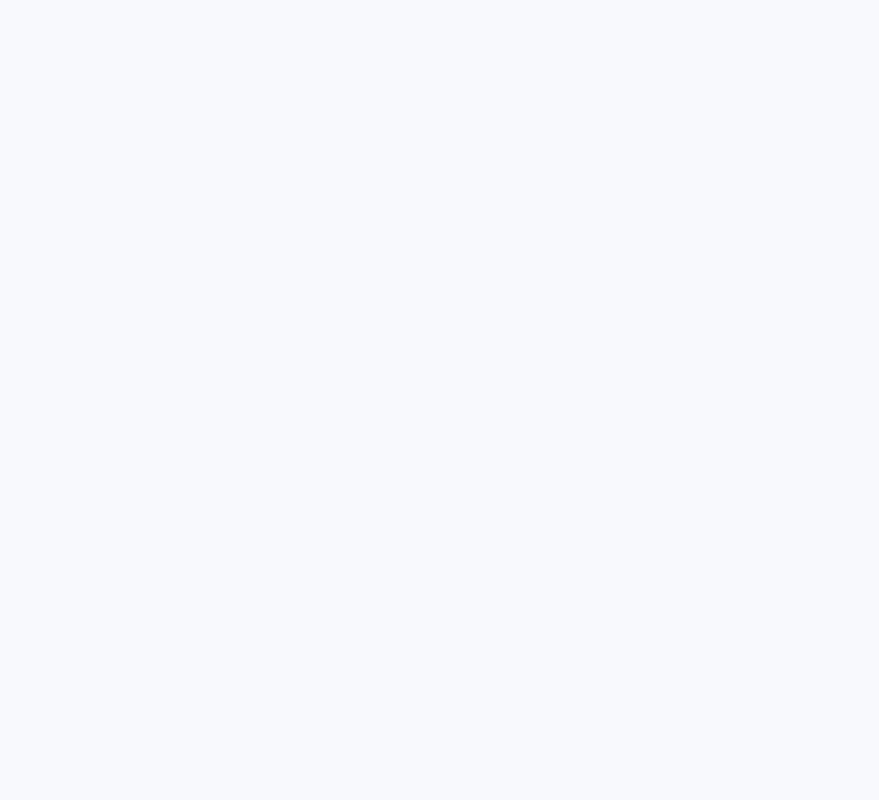
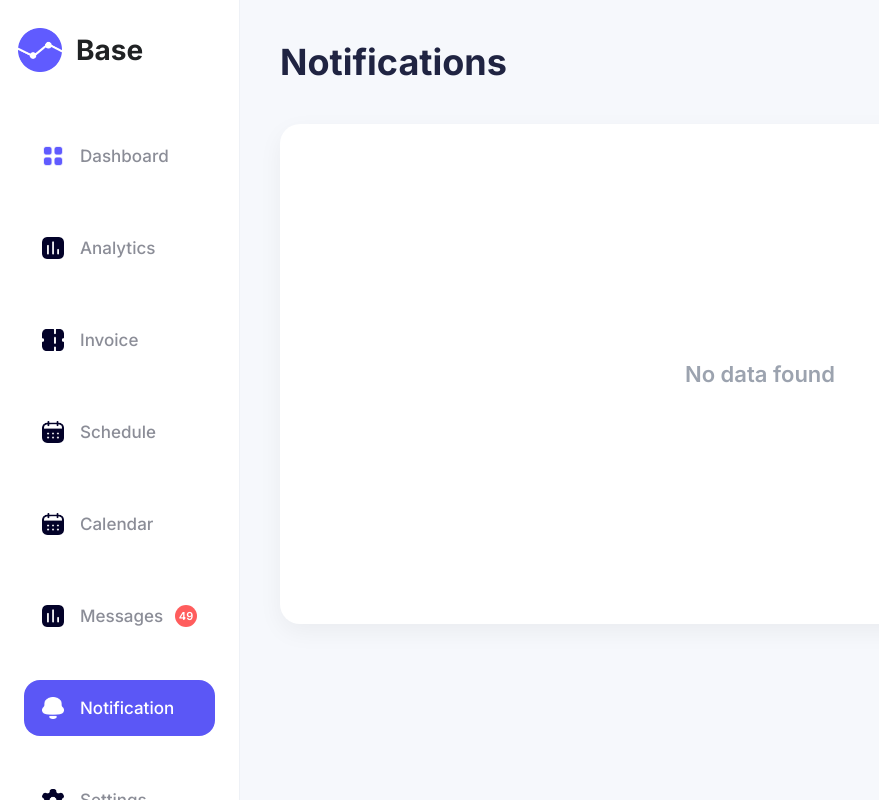
Before and after one commit to ganesh918/SaaS-Dashboard, a React (Vite) app: page /notifications in a window 1280 px wide. Before the commit this address had no page. Shown: the top 800 px of the page, without its empty margins (0-879 px from the left). Built offline with nearby package versions, Linux system fonts and the light colour scheme.

Commit message:
Updated project files

```diff
--- a/src/App.jsx
+++ b/src/App.jsx
@@ -2,7 +2,7 @@ import { Routes, Route } from "react-router-dom";
 
 import Signup from "./components/Signup/Signup";
 import Login from "./components/Login/Login";
-import Dashboard from "./components/Dashboard/Dashboard";
+import Dashboard from "./components/Dashboard/dashboard";
 import Messages from "./components/Messages/Messages";
 import ProductAnalytics from "./components/ProductAnalytics/ProductAnalytics";
 import Analytics from "./components/Analytics/Analytics";
@@ -14,6 +14,7 @@ import ScheduleList from "./components/Schedule/ScheduleList";
 import TaskPreview from "./components/TaskPreview/TaskPreview";
 import Settings from "./components/Settings/Settings";
 import ProtectedRoute from "./components/ProtectedRoute/ProtectedRoute";
+import Notifications from "./components/Notifications/Notifications";
 
 function App() {
     return (
@@ -110,6 +111,11 @@ function App() {
 />
 
 <Route
+    path="/notifications"
+    element={<Notifications />}
+/>
+
+<Route
     path="/schedule-list"
     element={
         <ProtectedRoute>
--- /dev/null
+++ b/src/components/Notifications/Notifications.css
@@ -0,0 +1,35 @@
+.notifications-page{
+    display:flex;
+    width:100%;
+    min-height:100vh;
+    background:#F6F8FC;
+}
+
+.notifications-main{
+    flex:1;
+    padding:40px;
+}
+
+.notifications-heading{
+    font-size:36px;
+    font-weight:700;
+    color:#202442;
+    margin-bottom:40px;
+}
+
+.notifications-empty{
+    width:100%;
+    height:500px;
+    background:#FFFFFF;
+    border-radius:20px;
+    display:flex;
+    justify-content:center;
+    align-items:center;
+    box-shadow:0 8px 24px rgba(0,0,0,.05);
+}
+
+.notifications-empty p{
+    font-size:22px;
+    font-weight:600;
+    color:#9CA3AF;
+}
--- /dev/null
+++ b/src/components/Notifications/Notifications.jsx
@@ -0,0 +1,20 @@
+import "./Notifications.css";
+import Sidebar from "../common/Sidebar";
+
+const Notifications = () => {
+  return (
+    <div className="notifications-page">
+      <Sidebar />
+
+      <main className="notifications-main">
+        <h1 className="notifications-heading">Notifications</h1>
+
+        <div className="notifications-empty">
+          <p>No data found</p>
+        </div>
+      </main>
+    </div>
+  );
+};
+
+export default Notifications;
--- a/src/components/common/Sidebar.jsx
+++ b/src/components/common/Sidebar.jsx
@@ -297,7 +297,7 @@ const handleLogout = () => {
           <li>
 
             <NavLink
-              to="/notification"
+              to="/notifications"
               onClick={closeMobile}
               className="sidebar-link"
             >
```
